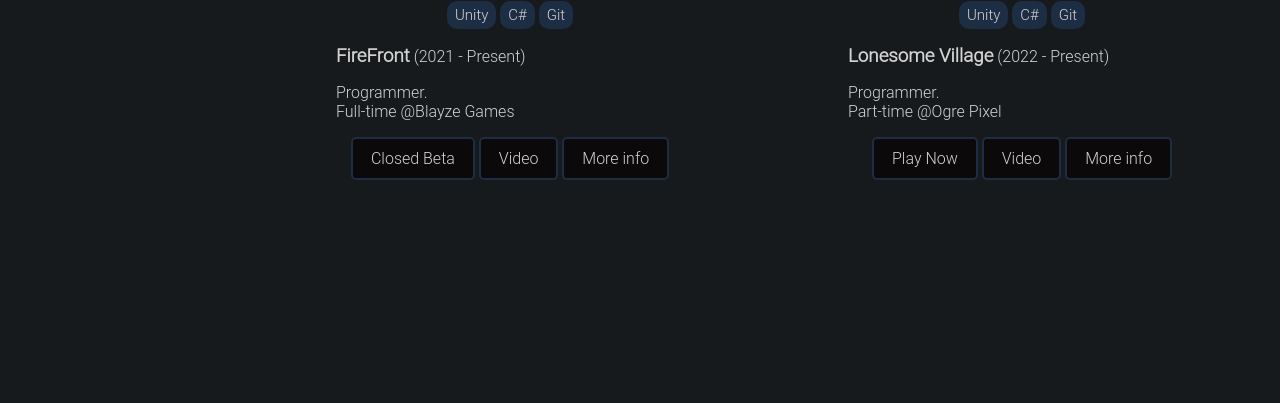
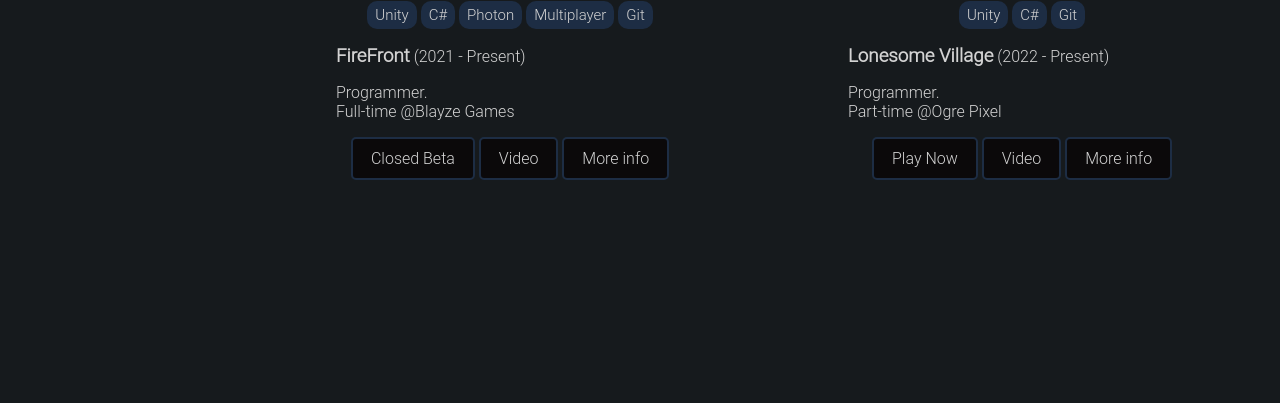
Before and after one commit to MarcoElz/marcoelz.github.io, a plain HTML site: page index.html in a window 1280 px wide. Shown: the part 697-1100 px from the top of the page. Drawn offline with nearby package versions, Linux system fonts and the light colour scheme.

Commit message:
Update index.html

```diff
--- a/index.html
+++ b/index.html
@@ -65,6 +65,8 @@
     <div class="centerChildren">
     <div class="tag">Unity</div> &nbsp;
     <div class="tag">C#</div> &nbsp;
+    <div class="tag">Photon</div> &nbsp;
+    <div class="tag">Multiplayer</div> &nbsp;
     <div class="tag">Git</div> &nbsp;
     </div>
     <p></p>
```
